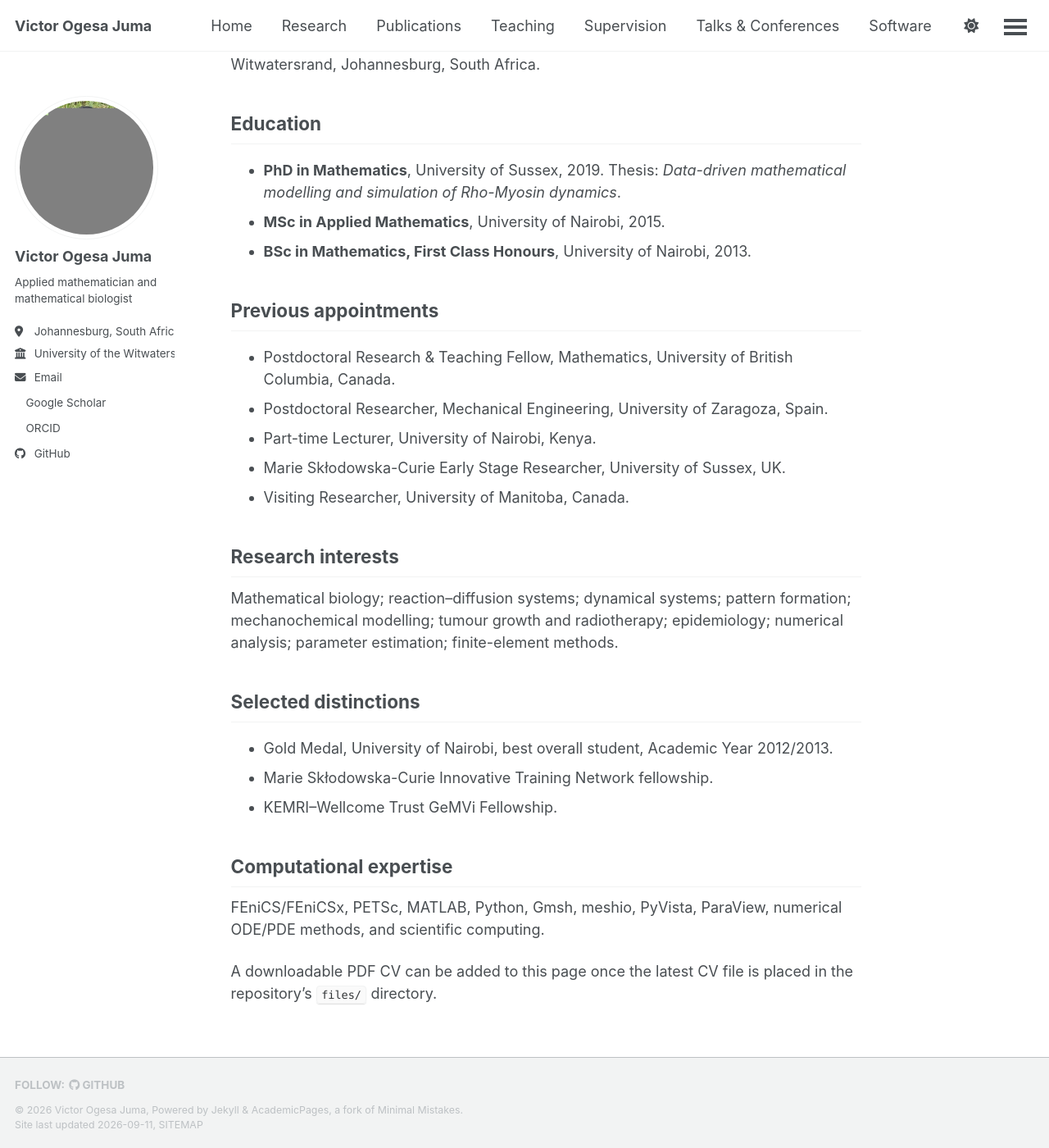
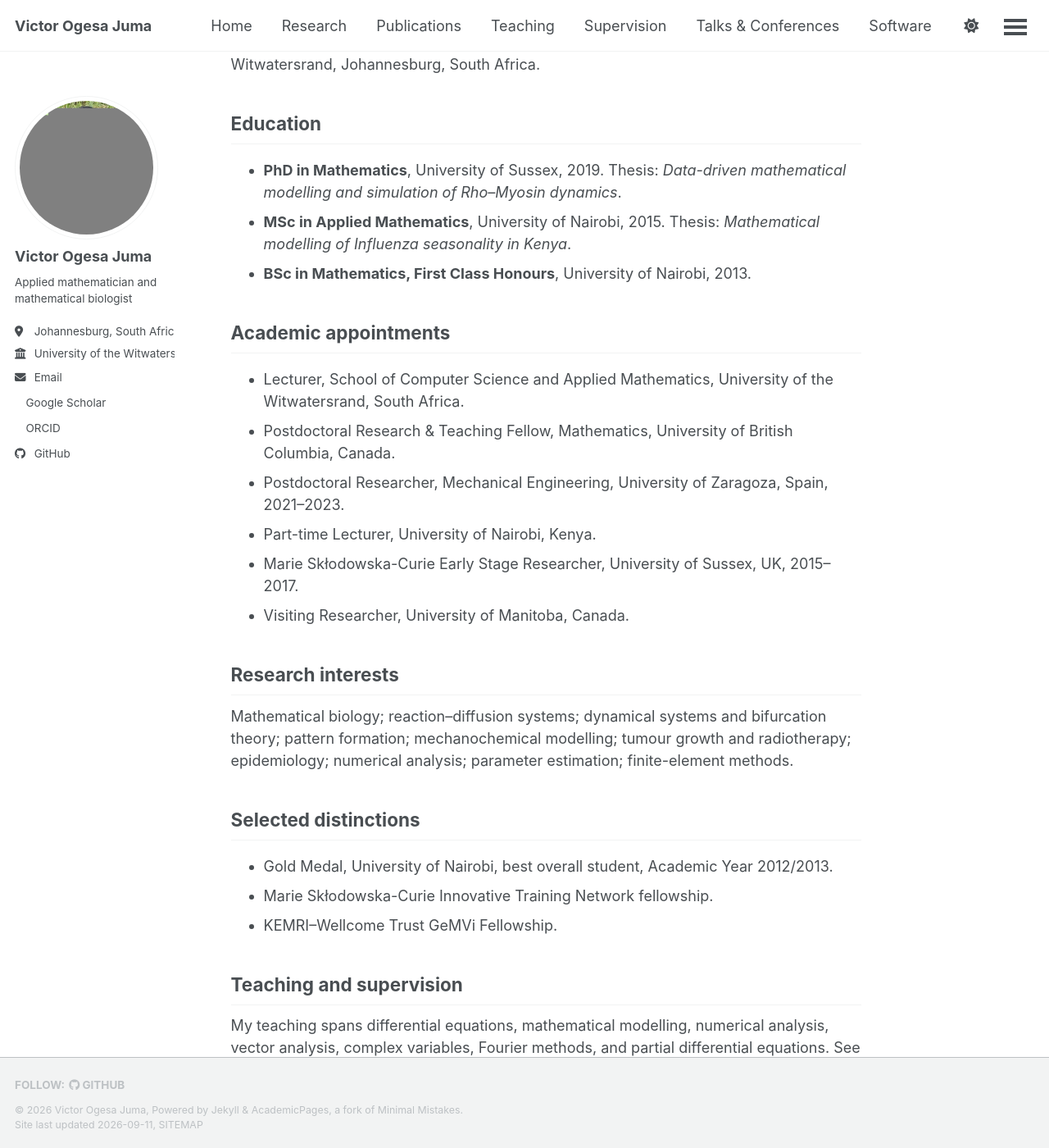
Before and after one commit to vjuma23/vjuma23.github.io, a Jekyll site: the page built from _pages/cv.md, in a window 1280 px wide and 1400 px high, scrolled down 199 px. Shown: the whole window at 82% size. Built offline with Jekyll 4.4.1, drawn with Linux system fonts in a browser that asks for light colours; a style sheet for code colours, icons or effects is not loaded; some of the changed text lies outside the part shown.

Commit message:
Refine web CV and add research profiles

```diff
--- a/_pages/cv.md
+++ b/_pages/cv.md
@@ -13,21 +13,22 @@ redirect_from:
 
 ## Education
 
-- **PhD in Mathematics**, University of Sussex, 2019. Thesis: *Data-driven mathematical modelling and simulation of Rho-Myosin dynamics*.
-- **MSc in Applied Mathematics**, University of Nairobi, 2015.
+- **PhD in Mathematics**, University of Sussex, 2019. Thesis: *Data-driven mathematical modelling and simulation of Rho–Myosin dynamics*.
+- **MSc in Applied Mathematics**, University of Nairobi, 2015. Thesis: *Mathematical modelling of Influenza seasonality in Kenya*.
 - **BSc in Mathematics, First Class Honours**, University of Nairobi, 2013.
 
-## Previous appointments
+## Academic appointments
 
+- Lecturer, School of Computer Science and Applied Mathematics, University of the Witwatersrand, South Africa.
 - Postdoctoral Research & Teaching Fellow, Mathematics, University of British Columbia, Canada.
-- Postdoctoral Researcher, Mechanical Engineering, University of Zaragoza, Spain.
+- Postdoctoral Researcher, Mechanical Engineering, University of Zaragoza, Spain, 2021–2023.
 - Part-time Lecturer, University of Nairobi, Kenya.
-- Marie Skłodowska-Curie Early Stage Researcher, University of Sussex, UK.
+- Marie Skłodowska-Curie Early Stage Researcher, University of Sussex, UK, 2015–2017.
 - Visiting Researcher, University of Manitoba, Canada.
 
 ## Research interests
 
-Mathematical biology; reaction–diffusion systems; dynamical systems; pattern formation; mechanochemical modelling; tumour growth and radiotherapy; epidemiology; numerical analysis; parameter estimation; finite-element methods.
+Mathematical biology; reaction–diffusion systems; dynamical systems and bifurcation theory; pattern formation; mechanochemical modelling; tumour growth and radiotherapy; epidemiology; numerical analysis; parameter estimation; finite-element methods.
 
 ## Selected distinctions
 
@@ -35,8 +36,14 @@ Mathematical biology; reaction–diffusion systems; dynamical systems; pattern f
 - Marie Skłodowska-Curie Innovative Training Network fellowship.
 - KEMRI–Wellcome Trust GeMVi Fellowship.
 
+## Teaching and supervision
+
+My teaching spans differential equations, mathematical modelling, numerical analysis, vector analysis, complex variables, Fourier methods, and partial differential equations. See the dedicated [Teaching]({{ '/teaching/' | relative_url }}) and [Supervision]({{ '/supervision/' | relative_url }}) pages for details.
+
 ## Computational expertise
 
 FEniCS/FEniCSx, PETSc, MATLAB, Python, Gmsh, meshio, PyVista, ParaView, numerical ODE/PDE methods, and scientific computing.
 
-A downloadable PDF CV can be added to this page once the latest CV file is placed in the repository's `files/` directory.
+## Research profiles
+
+[Google Scholar](https://scholar.google.com/citations?hl=en&user=WLlf2k8AAAAJ) · [ORCID](https://orcid.org/0000-0002-9832-0955) · [GitHub](https://github.com/vjuma23)
```
